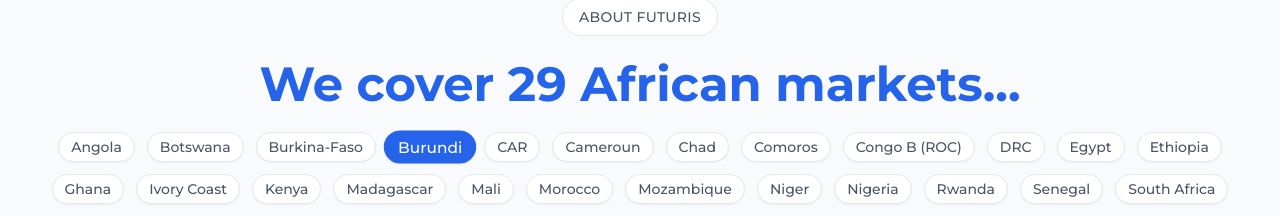
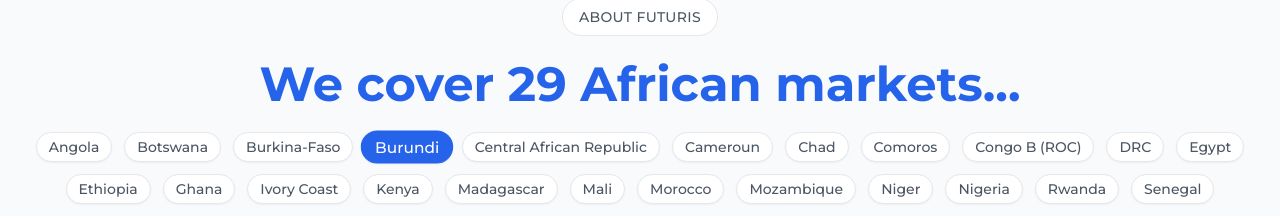
Before and after one commit to Jiwe-Holding/Futuris-Site, a React (Vite) app: page / in a window 1280 px wide. Shown: the part 2533-2749 px from the top of the page. Built offline with nearby package versions, Linux system fonts and the light colour scheme.

Commit message:
Update About.tsx

```diff
--- a/src/components/About.tsx
+++ b/src/components/About.tsx
@@ -75,7 +75,7 @@ const About: React.FC = () => {
 
   // Liste des pays africains (triés par ordre alphabétique)
   const africanCountries = [
-    "Angola", "Botswana", "Burkina-Faso", "Burundi", "CAR", "Cameroun", "Chad",
+    "Angola", "Botswana", "Burkina-Faso", "Burundi", "Central African Republic", "Cameroun", "Chad",
     "Comoros", "Congo B (ROC)", "DRC", "Egypt", "Ethiopia", "Ghana", "Ivory Coast",
     "Kenya", "Madagascar", "Mali", "Morocco", "Mozambique", "Niger", "Nigeria",
     "Rwanda", "Senegal", "South Africa", "Sudan", "Tunisia", "Uganda", "Zambia", "Zimbabwe"
```
